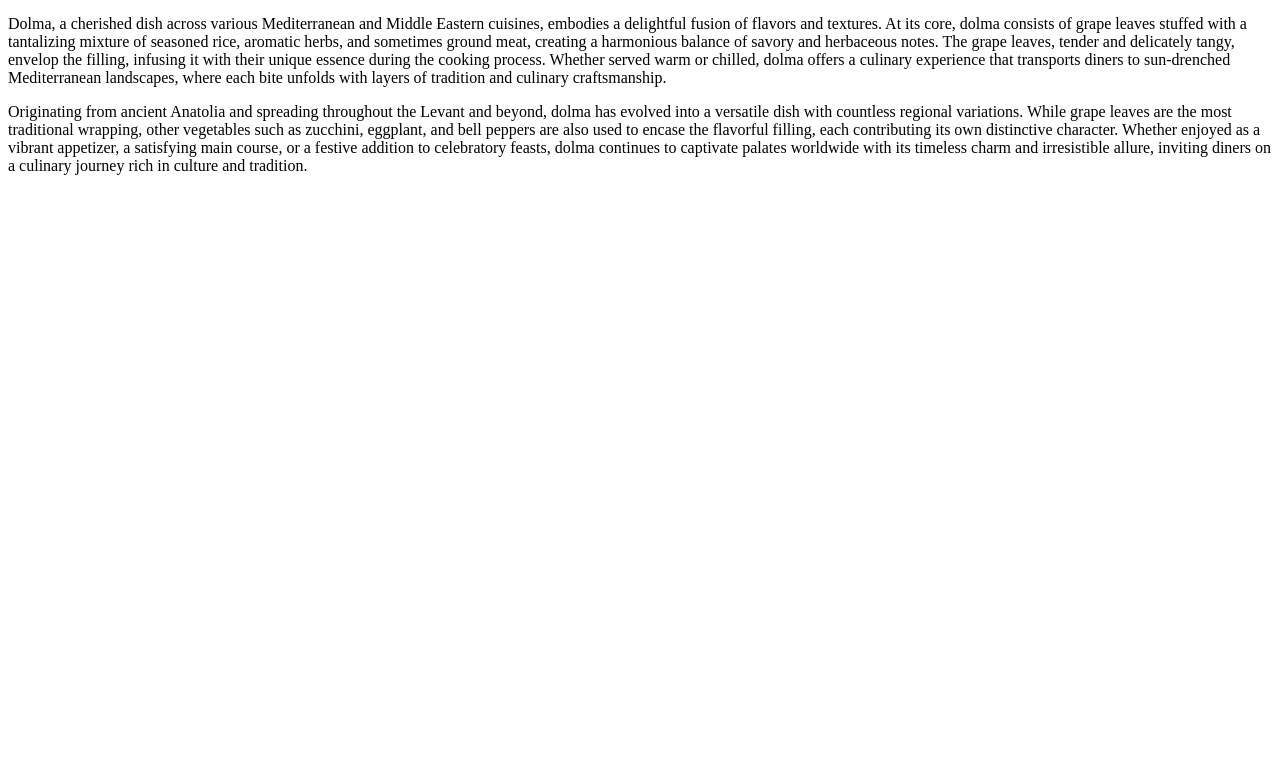
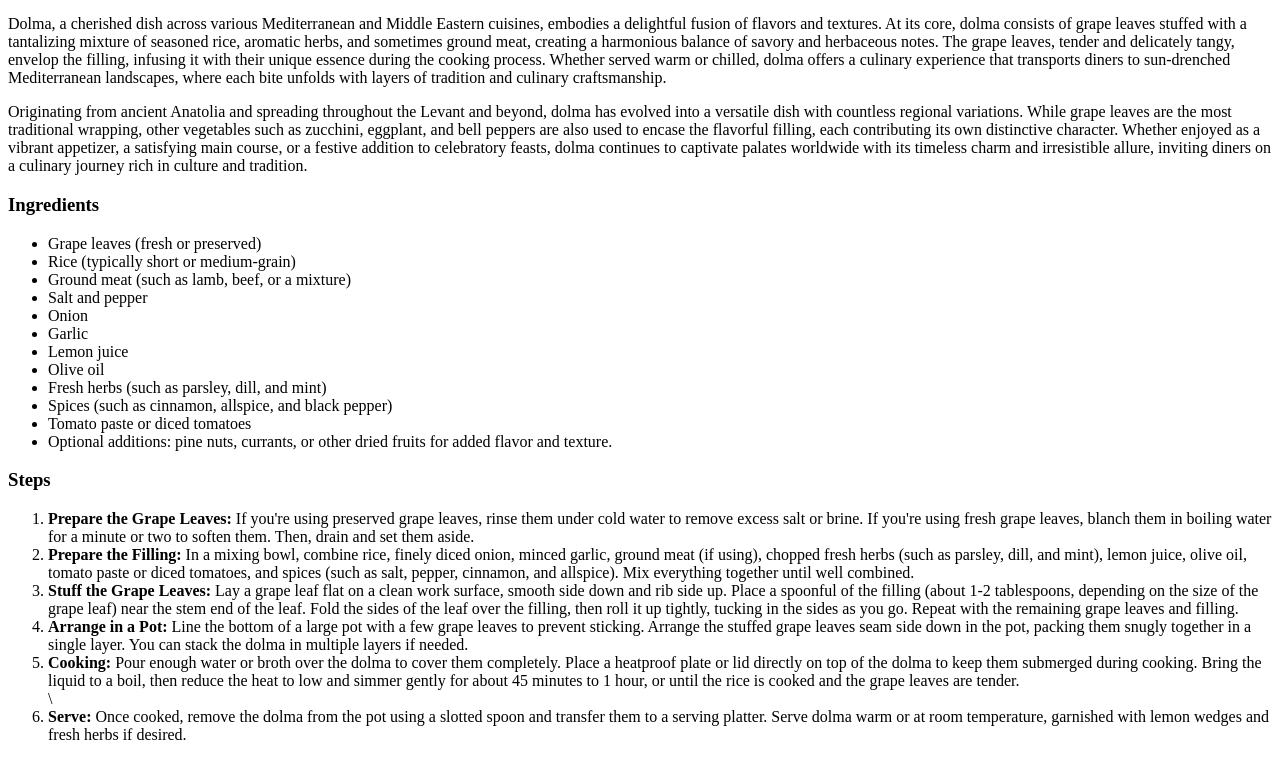
Before and after one commit to dynomike99/odin-recipes, a plain HTML site: page recipes/dolma.html in a window 1280 px wide. Shown: the part 328-1088 px from the top of the page. Before the commit the page ends 800 px from the top, so only its background shows below. Drawn offline with Linux system fonts and the light colour scheme.

Commit message:
Add cooking steps to recipe

```diff
--- a/recipes/dolma.html
+++ b/recipes/dolma.html
@@ -11,3 +11,32 @@
     <h3>Description</h3>
         <p>Dolma, a cherished dish across various Mediterranean and Middle Eastern cuisines, embodies a delightful fusion of flavors and textures. At its core, dolma consists of grape leaves stuffed with a tantalizing mixture of seasoned rice, aromatic herbs, and sometimes ground meat, creating a harmonious balance of savory and herbaceous notes. The grape leaves, tender and delicately tangy, envelop the filling, infusing it with their unique essence during the cooking process. Whether served warm or chilled, dolma offers a culinary experience that transports diners to sun-drenched Mediterranean landscapes, where each bite unfolds with layers of tradition and culinary craftsmanship.</p>
         <p>Originating from ancient Anatolia and spreading throughout the Levant and beyond, dolma has evolved into a versatile dish with countless regional variations. While grape leaves are the most traditional wrapping, other vegetables such as zucchini, eggplant, and bell peppers are also used to encase the flavorful filling, each contributing its own distinctive character. Whether enjoyed as a vibrant appetizer, a satisfying main course, or a festive addition to celebratory feasts, dolma continues to captivate palates worldwide with its timeless charm and irresistible allure, inviting diners on a culinary journey rich in culture and tradition.</p>
+
+    <h3>Ingredients</h3>
+        <ul>
+            <li>Grape leaves (fresh or preserved)</li>
+            <li>Rice (typically short or medium-grain)</li>
+            <li>Ground meat (such as lamb, beef, or a mixture)</li>
+            <li>Salt and pepper</li>
+            <li>Onion</li>
+            <li>Garlic</li>
+            <li>Lemon juice</li>
+            <li>Olive oil</li>
+            <li>Fresh herbs (such as parsley, dill, and mint)</li>
+            <li>Spices (such as cinnamon, allspice, and black pepper)</li>
+            <li>Tomato paste or diced tomatoes</li>
+            <li>Optional additions: pine nuts, currants, or other dried fruits for added flavor and texture.</li>
+        </ul>
+
+    <h3>Steps</h3>
+        <ol>
+            <li><strong>Prepare the Grape Leaves:</strong> If you're using preserved grape leaves, rinse them under cold water to remove excess salt or brine. If you're using fresh grape leaves, blanch them in boiling water for a minute or two to soften them. Then, drain and set them aside.</li>
+            <li><strong>Prepare the Filling:</strong> In a mixing bowl, combine rice, finely diced onion, minced garlic, ground meat (if using), chopped fresh herbs (such as parsley, dill, and mint), lemon juice, olive oil, tomato paste or diced tomatoes, and spices (such as salt, pepper, cinnamon, and allspice). Mix everything together until well combined.</li>
+            <li><strong>Stuff the Grape Leaves:</strong> Lay a grape leaf flat on a clean work surface, smooth side down and rib side up. Place a spoonful of the filling (about 1-2 tablespoons, depending on the size of the grape leaf) near the stem end of the leaf. Fold the sides of the leaf over the filling, then roll it up tightly, tucking in the sides as you go. Repeat with the remaining grape leaves and filling.</li>
+            <li><strong>Arrange in a Pot:</strong> Line the bottom of a large pot with a few grape leaves to prevent sticking. Arrange the stuffed grape leaves seam side down in the pot, packing them snugly together in a single layer. You can stack the dolma in multiple layers if needed.</li>
+            <li><strong>Cooking:</strong> Pour enough water or broth over the dolma to cover them completely. Place a heatproof plate or lid directly on top of the dolma to keep them submerged during cooking. Bring the liquid to a boil, then reduce the heat to low and simmer gently for about 45 minutes to 1 hour, or until the rice is cooked and the grape leaves are tender.</li>\
+            <li><strong>Serve:</strong> Once cooked, remove the dolma from the pot using a slotted spoon and transfer them to a serving platter. Serve dolma warm or at room temperature, garnished with lemon wedges and fresh herbs if desired.</li>
+        </ol>
+
+</body>
+</html>
```
